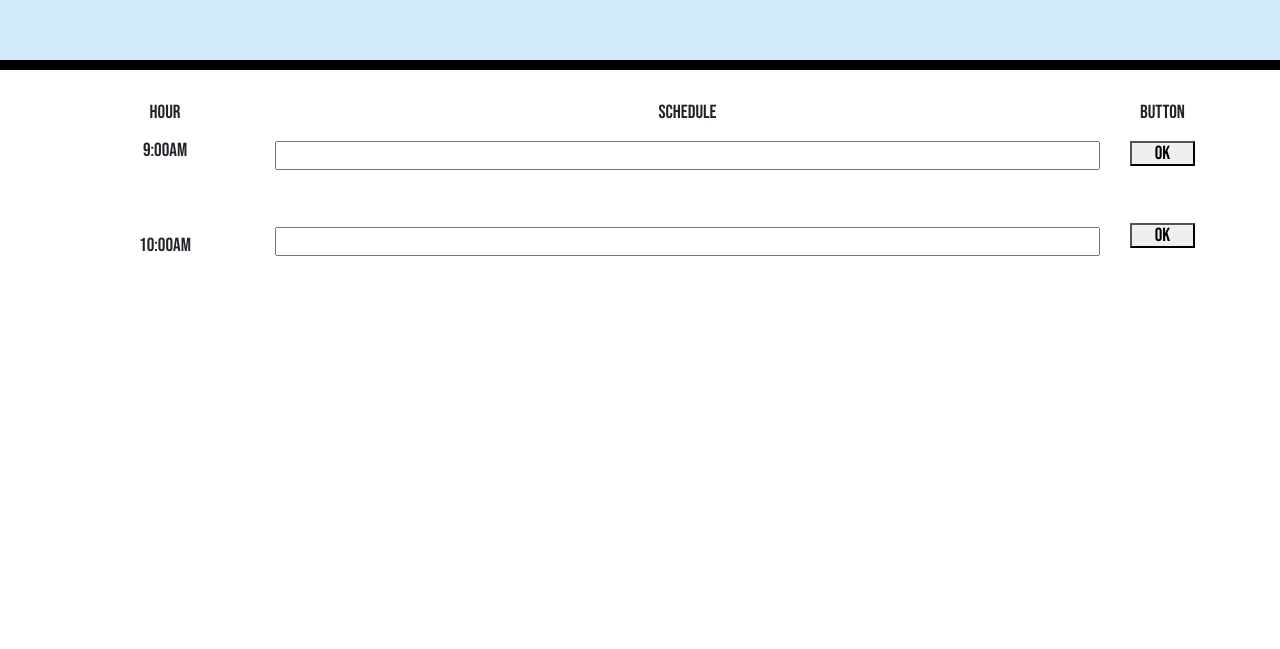
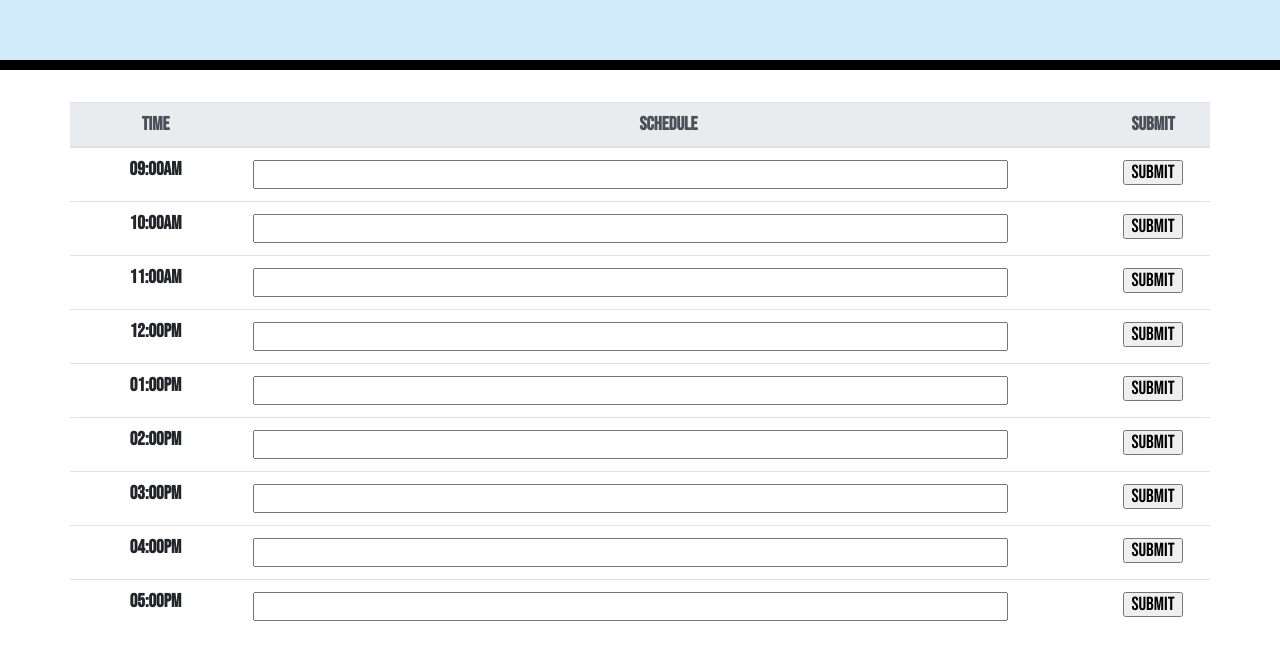
Before and after one commit to misterjaykay/work-day-scheduler, a plain HTML site: page index.html in a window 1280 px wide. Shown: the part 248-897 px from the top of the page. Before the commit the page ends 800 px from the top, so only its background shows below. Drawn offline with nearby package versions, Linux system fonts and the light colour scheme; a web font is replaced by a local one.

Commit message:
added funtion to sumbit data into localstorage and bring it back when reopen page.

```diff
--- a/index.html
+++ b/index.html
@@ -22,36 +22,33 @@
     <h3 class="current-day"></h3>
   </header>
   <div class="container">
-    <!-- Timeblocks go here -->
 
     <div class="row">
 
-      <div class="col-2 text-center hour">Hour
-        <div class="col-12 ">9:00AM</div>
+      <table class="table">
 
-        <!-- <div>9:00AM</div> -->
-        <div class="col-12 ">10:00AM</div>
-      </div>
+        <thead class="thead-light">
+          <tr>
+            <th scope="col" class="time-header text-center">TIME</th>
+            <th scope="col" class="schedule-header text-center">Schedule</th>
+            <th scope="col" class="button-header text-center">SUBMIT</th>
+          </tr>
+        </thead>
 
-      <div class="col-9 text-center schedule">Schedule
-        <input class="col-12 " type="text">
+        <tbody class="tbody">
+          <!-- SAMPLE HTML TABLE ROW -->
+          <!-- <tr class="first-row">
+            <th scope="row">09:00AM</th>
+            <td>Enter text here</td>
+            <td><input class='myclass' type='button' value='SUBMIT'/></td>
+          </tr> -->
 
-        <!-- <input type="text"> -->
-        <input class="col-12 " type="text">
-      </div>
+        </tbody>
 
-      <div class="col-1 text-center submit-button">Button
-        <button class="col-12 ">Ok</button>
-
-        <!-- <button>Ok</button> -->
-        <button class="col-12 ">Ok</button>
-      </div>
+      </table>
 
     </div>
-
   </div>
-  <!-- div with editable box -->
-  <!-- <div contenteditable="true" style="outline: solid;">Hodor!</div> -->
 
   <script src="https://code.jquery.com/jquery-3.4.1.min.js"></script>
   <script src="https://cdnjs.cloudflare.com/ajax/libs/moment.js/2.27.0/moment.min.js"></script>
--- a/script.js
+++ b/script.js
@@ -3,7 +3,7 @@
 // THEN the current day is displayed at the top of the calendar
 
 
-//////// MOMENT.JS USED ///////////
+//////// MOMENT.JS FOR CURRENT TIME APPEARANCE
 var createH3 = $("<h3>");
 $("#currentDay").append(createH3)
 
@@ -17,47 +17,65 @@ var update = setInterval( function() {
     // $("#currentDay").append(createH3)
 }, 1000)
 setInterval(update, 1000);
-///////////////////////////////////
 
 
-// WHEN I scroll down
-// THEN I am presented with timeblocks for standard business hours
+
 
 
 
 ////////////// BUSINESS HOURS //////////
+var allHourList = ["09:00AM", "10:00AM", "11:00AM", "12:00PM", "01:00PM", "02:00PM", "03:00PM", "04:00PM", "05:00PM"];
 
-// var nineHour = $("<div>");
-// nineHour.text("This is nine o clock");
-// nineHour.attr("style", "border-style:solid;")
-// $(".hour").append(nineHour);
-// var nineType = $("<input>");
-// nineType.text("This is nine text");
-// nineType.attr("class", "input");
-// $(".schedule").append(nineType);
+for (var i = 0; i < allHourList.length; i++) {
 
-var tenHour = $("<div>");
-var elevenHour = $("<div>");
-var twelveHour = $("<div>");
-var oneHour = $("<div>");
-var twoHour = $("<div>");
-var threeHour = $("<div>");
-var fourHour = $("<div>");
-var fiveHour = $("<div>");
+    console.log(allHourList[i]);
 
-///////////////////////////////
+    var tRow = $("<tr>").attr("data-hour", i);
+    var tBody = (".tbody");
+    $(tBody).append(tRow);
+    var timeDiv = $("<th>").text(allHourList[i]).attr("scope", "row").attr("style", "text-align: center;");
+    var messageDiv = $("<td>").html("<input class='textMessage-" + i + "' size='100' type='text' >")
+    var buttonDiv = $("<td>").html("<input data-value'" + i + "' type='button' value='submit' >").attr("style", "text-align: center;").addClass("submit-button-" + i);
 
-// WHEN I view the timeblocks for that day
-// THEN each timeblock is color coded to indicate whether it is in the past, present, or future
+    $(tRow).prepend(timeDiv, messageDiv, buttonDiv);
+    $(tBody).append(tRow);
 
+}
 
-// WHEN I click into a timeblock
-// THEN I can enter an event
+///////////// GET THE VALUE FROM INPUT
+// function getInputValue(){
+//     // Selecting the input element and get its value
+//     var inputVal = document.getElementById("myInput").value;
 
+//     // Displaying the value
+//     alert(inputVal);
+var submitButton = $(".submit-button-1");
 
-// WHEN I click the save button for that timeblock
-// THEN the text for that event is saved in local storage
+$(submitButton).on("click", function(event) {
+    event.preventDefault();
+    var submitText = $(".textMessage-1").val().trim();
+    console.log(submitText);
+    console.log(typeof submitText);
 
+    alert("hi")
 
-// WHEN I refresh the page
-// THEN the saved events persist
+    localStorage.setItem("test", JSON.stringify(submitText));
+    alert("string")
+});
+
+///////// USING FUNCTION TO BRING BACK DATA
+// function bringBack() {
+//     var localText = JSON.parse(localStorage.getItem("test"));
+//     $(".textMessage-1").attr("value", localText);
+//     console.log(localText);
+// }
+
+var localText = JSON.parse(localStorage.getItem("test"));
+    $(".textMessage-1").attr("value", localText);
+    console.log(localText);
+
+///////// FUNCTION TO SAVE DATA INTO LOCALSTORAGE
+// function storeTodos() {
+//     localStorage.setItem("test", JSON.stringify(submitText));
+//     alert("string")
+// }
--- a/style.css
+++ b/style.css
@@ -4,12 +4,12 @@ body {
   line-height: 1;
 }
 
+/* GOOGLE FONT LIST */
 /* font-family: 'Adamina', serif;
 font-family: 'Antic Slab', serif;
 font-family: 'Bebas Neue', cursive; */
 
 .display-3 {
-
   font-family: 'Adamina', serif;
 }
 
@@ -17,14 +17,17 @@ font-family: 'Bebas Neue', cursive; */
   font-family: 'Antic Slab', serif;
 }
 
-/* textarea{
-  background: transparent;
-  border: none;
-  resize: none;
-  color: #000000;
-  border-left: 1px solid black;
-  padding: 10px;
-} */
+.schedule-header {
+  width: 75%;
+}
+
+.time-header {
+  width: 15%;
+}
+
+.button-header {
+  width: 10%;
+}
 
 .jumbotron {
   text-align: center;
@@ -43,17 +46,11 @@ font-family: 'Bebas Neue', cursive; */
   border-radius: 15px;
 }
 
-.row {
-  white-space: pre-wrap;
-  height: 80px;
-  border-top: 1px solid white;;
+.myclass{
+  display:inline-block;
+  width: 70px;
+  height: 40px;
 }
-
-/* .hour {
-  background-color: #ffffff;
-  color: #000000;
-  border-top: 1px dashed #000000;
-} */
 
 .past {
   background-color: #d3d3d3;
```
